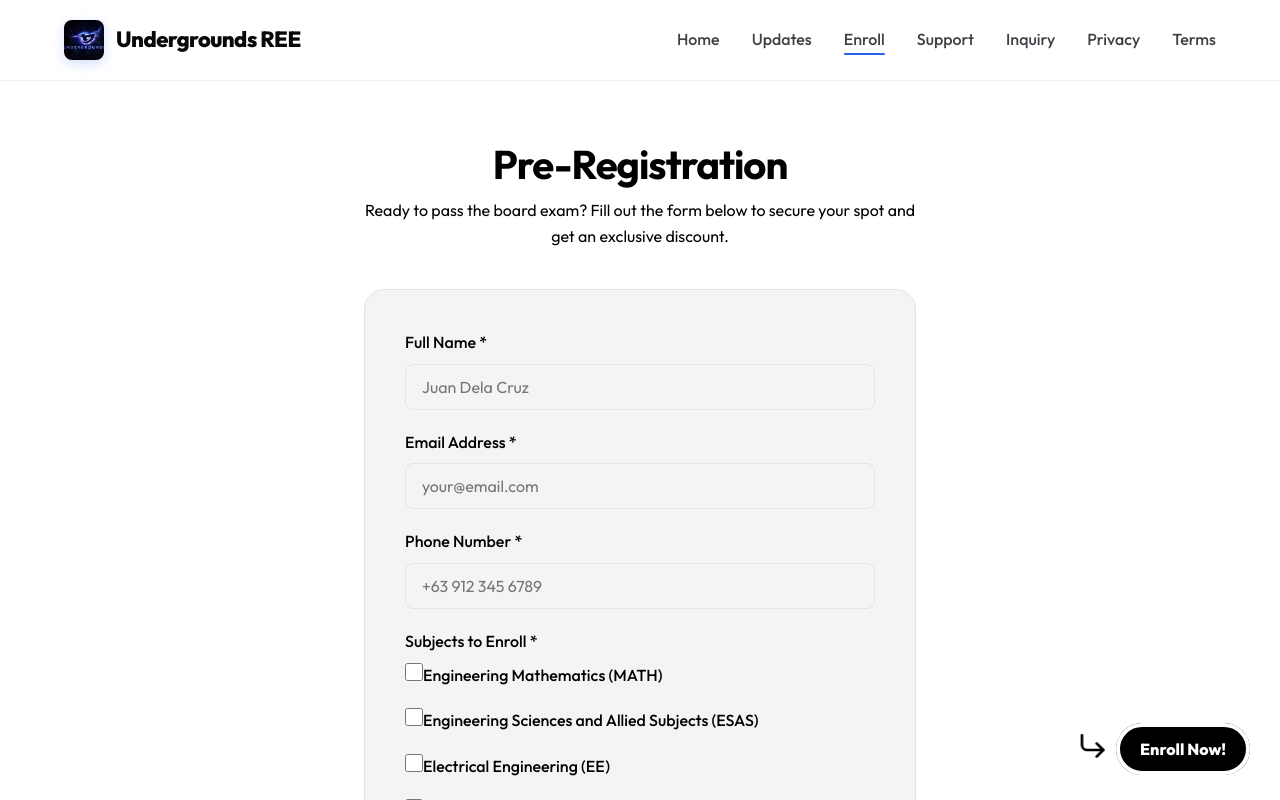
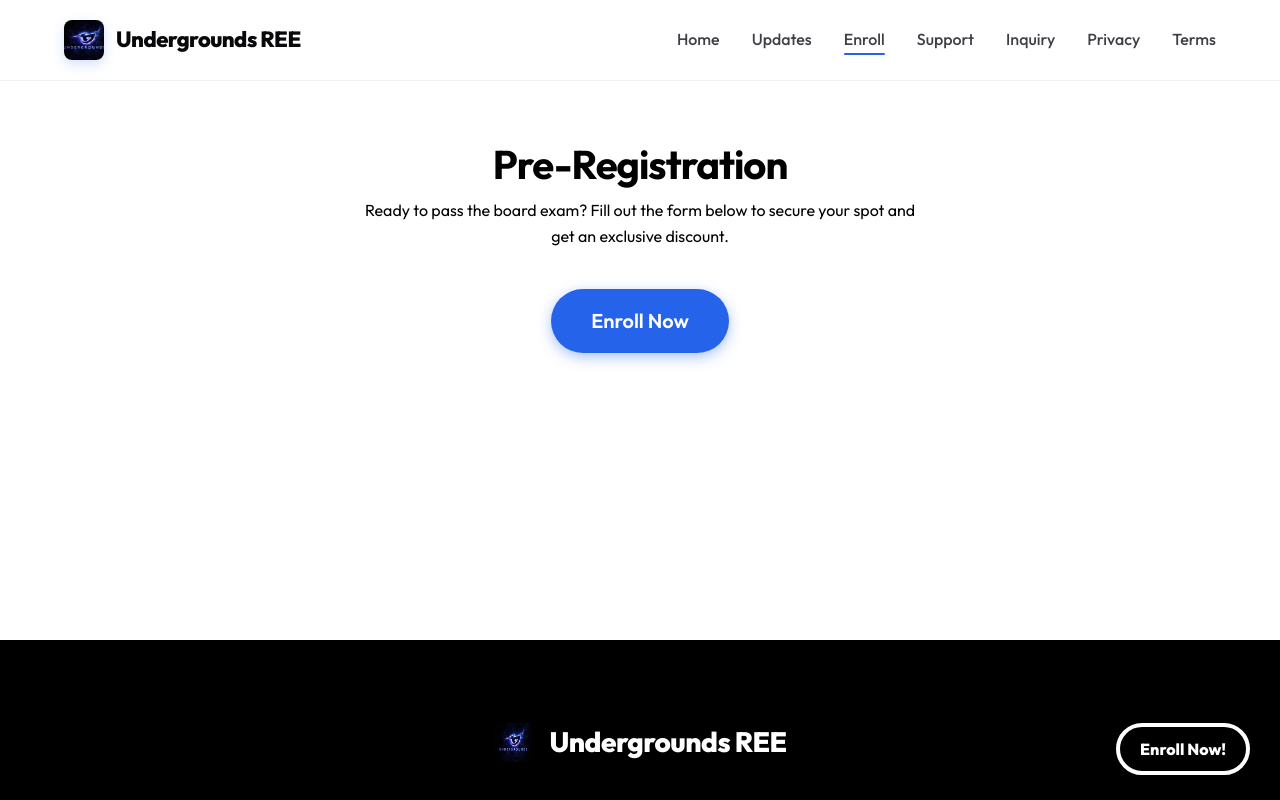
Before and after one commit to Shonhyun/undergroundsree.com, a React (Vite) app: page /enroll in a window 1280 px wide. Shown: the top 800 px of the page. Built offline with nearby package versions, Linux system fonts and the light colour scheme.

Commit message:
Redirect enrollment to Google Form

```diff
--- a/src/components/FloatingEnrollButton.tsx
+++ b/src/components/FloatingEnrollButton.tsx
@@ -28,9 +28,14 @@ const FloatingEnrollButton: React.FC = () => {
         whileTap={{ scale: 0.94 }}
         transition={{ type: "spring", stiffness: 400, damping: 17 }}
       >
-        <Link to="/enroll" className="floating-enroll-btn">
+        <a
+          href="https://docs.google.com/forms/d/e/1FAIpQLSdUGopgYWyTpyTDef17rbCt9CaYm3Yk2kiCqveg-hZbzsgBZg/viewform?usp=send_form"
+          target="_blank"
+          rel="noopener noreferrer"
+          className="floating-enroll-btn"
+        >
           <span className="btn-text">Enroll Now!</span>
-        </Link>
+        </a>
       </motion.div>
     </motion.div>
   );
--- a/src/pages/Enroll.tsx
+++ b/src/pages/Enroll.tsx
@@ -1,36 +1,7 @@
-import React, { useState } from 'react';
-import { db } from '../firebase';
-import { collection, addDoc, serverTimestamp } from 'firebase/firestore';
+import React from 'react';
 import PageTransition from '../components/PageTransition';
 
 const Enroll: React.FC = () => {
-  const [isSubmitted, setIsSubmitted] = useState(false);
-  const [errorMsg, setErrorMsg] = useState<string | null>(null);
-
-  const handleSubmit = async (e: React.FormEvent<HTMLFormElement>) => {
-    e.preventDefault();
-    const formData = new FormData(e.currentTarget);
-
-    const name = formData.get('name') as string;
-    const email = formData.get('email') as string;
-    const phone = formData.get('phone') as string;
-    const subjects = formData.getAll('subject') as string[];
-
-    try {
-      setErrorMsg(null);
-      await addDoc(collection(db, 'preRegistrations'), {
-        name,
-        email,
-        phone,
-        subjects,
-        createdAt: serverTimestamp(),
-      });
-      setIsSubmitted(true);
-    } catch (error) {
-      console.error("Submission error:", error);
-      setErrorMsg("Failed to submit registration. Please try again.");
-    }
-  };
 
   return (
     <PageTransition>
@@ -41,64 +12,17 @@ const Enroll: React.FC = () => {
             Ready to pass the board exam? Fill out the form below to secure your spot and get an exclusive discount.
           </p>
 
-          {isSubmitted ? (
-            <div className="success-message" style={{ textAlign: 'center', padding: '40px', background: 'rgba(0,255,100,0.1)', border: '1px solid rgba(0,255,100,0.3)', borderRadius: '12px' }}>
-              <svg style={{ width: '64px', height: '64px', color: '#00ff66', margin: '0 auto 16px' }} fill="none" stroke="currentColor" viewBox="0 0 24 24"><path strokeLinecap="round" strokeLinejoin="round" strokeWidth="2" d="M9 12l2 2 4-4m6 2a9 9 0 11-18 0 9 9 0 0118 0z"></path></svg>
-              <h3 style={{ fontSize: '24px', marginBottom: '12px', color: '#fff' }}>Registration Successful!</h3>
-              <p style={{ color: '#aaa', lineHeight: '1.6' }}>Thank you for pre-registering. Our team will contact you shortly with the enrollment instructions and payment details.</p>
-            </div>
-          ) : (
-            <form className="standalone-form" onSubmit={handleSubmit}>
-              {errorMsg && (
-                <div style={{ padding: '16px', background: 'rgba(255,0,0,0.1)', border: '1px solid rgba(255,0,0,0.3)', borderRadius: '8px', color: '#ff4444', marginBottom: '20px', textAlign: 'center' }}>
-                  {errorMsg}
-                </div>
-              )}
-              <div className="form-group">
-                <label>Full Name *</label>
-                <input type="text" name="name" required className="form-control" placeholder="Juan Dela Cruz" />
-              </div>
-
-              <div className="form-group">
-                <label>Email Address *</label>
-                <input type="email" name="email" required className="form-control" placeholder="your@email.com" />
-              </div>
-
-              <div className="form-group">
-                <label>Phone Number *</label>
-                <input type="tel" name="phone" required className="form-control" placeholder="+63 912 345 6789" />
-              </div>
-
-              <div className="form-group">
-                <label>Subjects to Enroll *</label>
-                <div className="radio-group">
-                  <label className="radio-label">
-                    <input type="checkbox" name="subject" value="MATH" />
-                    Engineering Mathematics (MATH)
-                  </label>
-                  <label className="radio-label">
-                    <input type="checkbox" name="subject" value="ESAS" />
-                    Engineering Sciences and Allied Subjects (ESAS)
-                  </label>
-                  <label className="radio-label">
-                    <input type="checkbox" name="subject" value="EE" />
-                    Electrical Engineering (EE)
-                  </label>
-                  <label className="radio-label">
-                    <input type="checkbox" name="subject" value="REFRESHER" />
-                    Refresher Course
-                  </label>
-                </div>
-                <small style={{ color: 'var(--color-accent)', display: 'block', marginTop: '12px', fontWeight: 'bold' }}>
-                  * Enroll in all 4 subjects to get an automatic ₱1000 discount!
-                </small>
-              </div>
-
-              <button type="submit" className="btn btn-primary" style={{ width: '100%', marginTop: '20px' }}>
-                Submit Pre-Registration
-              </button>
-            </form>
-          )}
+          <div style={{ textAlign: 'center', marginTop: '40px' }}>
+            <a
+              href="https://docs.google.com/forms/d/e/1FAIpQLSdUGopgYWyTpyTDef17rbCt9CaYm3Yk2kiCqveg-hZbzsgBZg/viewform?usp=send_form"
+              target="_blank"
+              rel="noopener noreferrer"
+              className="btn btn-primary"
+              style={{ display: 'inline-block', padding: '16px 40px', fontSize: '20px' }}
+            >
+              Enroll Now
+            </a>
+          </div>
         </div>
       </div>
     </PageTransition>
```
